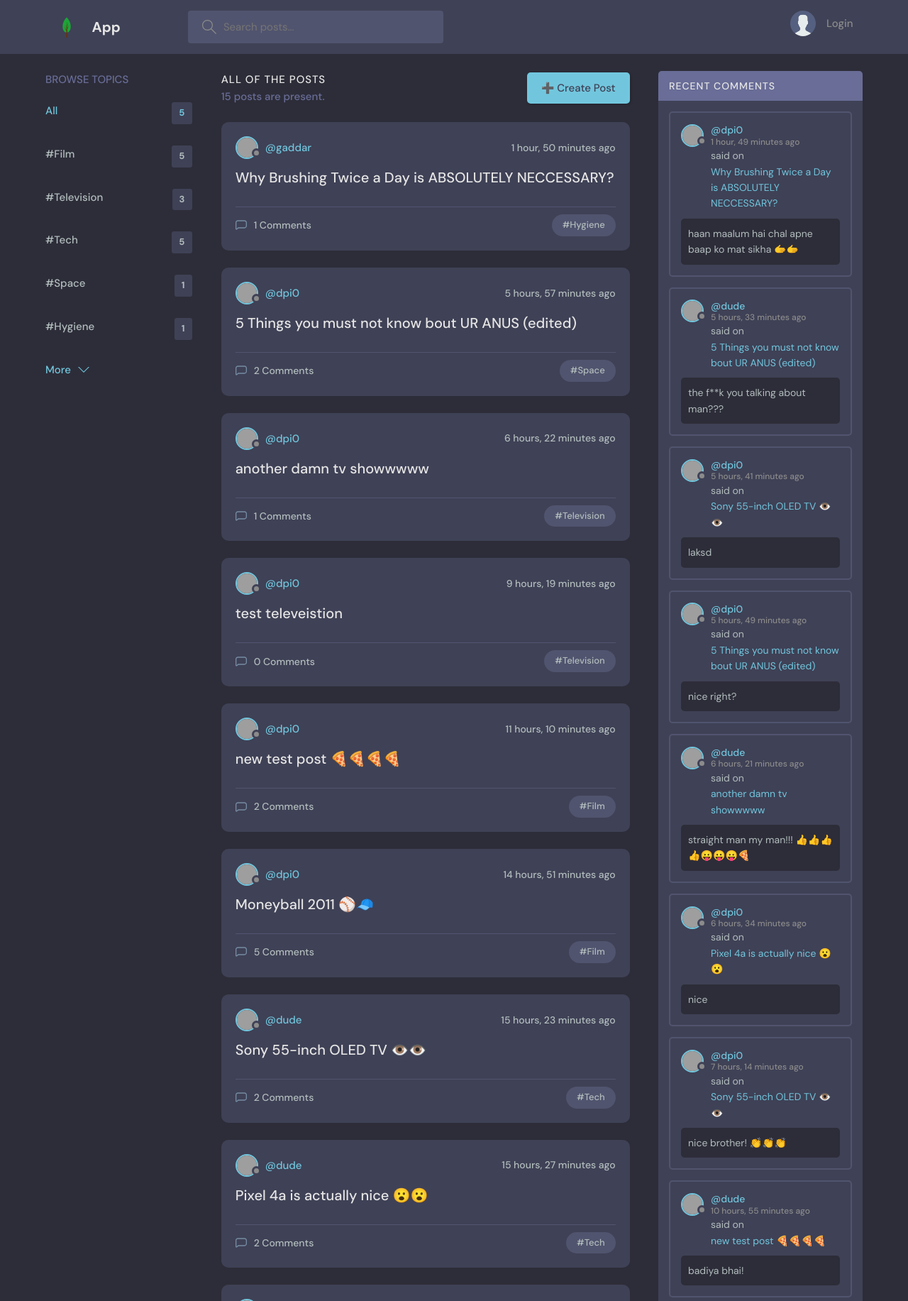
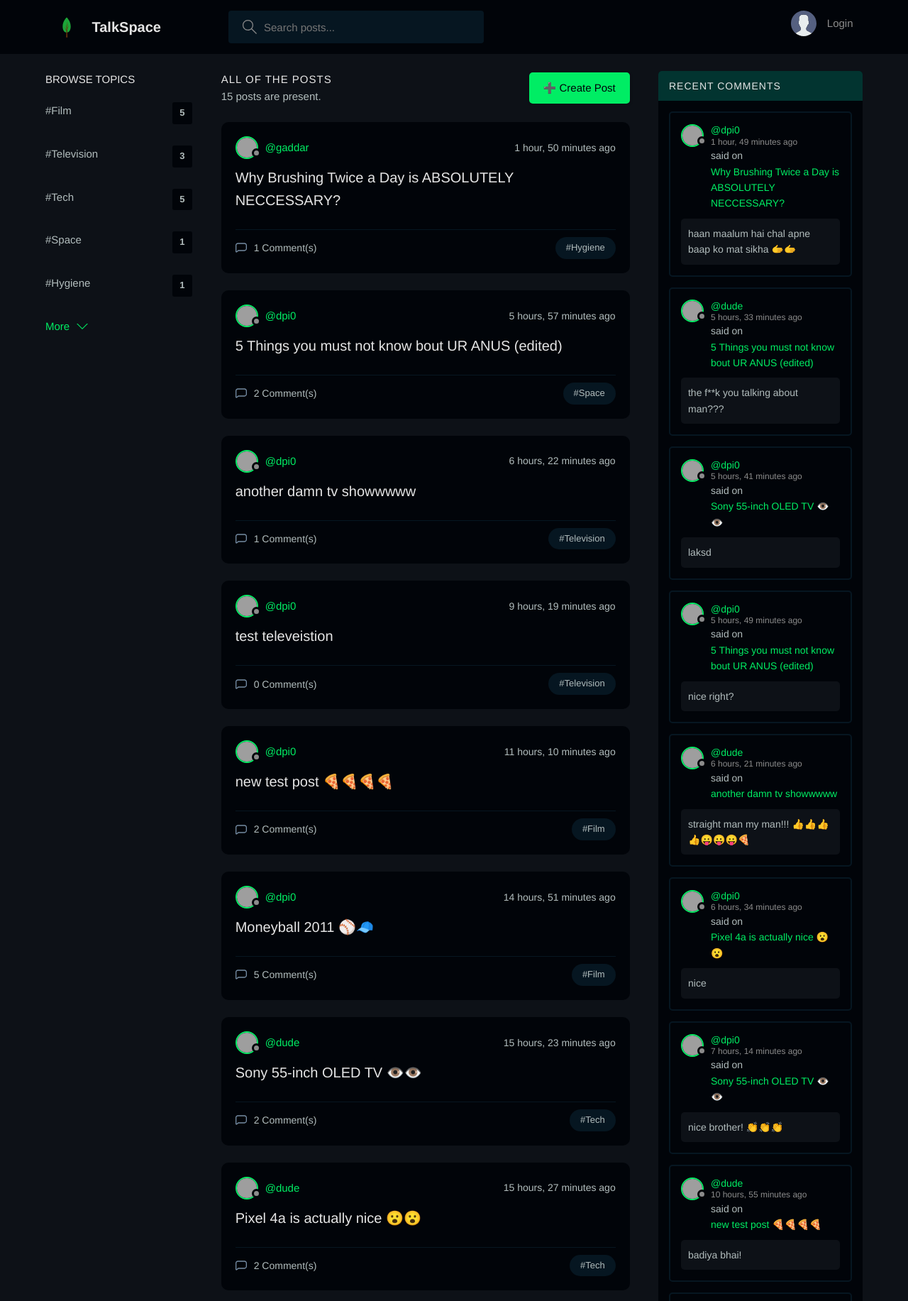
Before and after one commit to dpi0/django_app1, a Django app: page / in a window 1280 px wide. Shown: the top 1833 px of the page at 71% size. Run offline with Django 4.2, Linux system fonts and the light colour scheme; data comes from the database, SQL or seed files in the repository; both versions use the stored data as it was after the commit; grey boxes are pictures that could not be loaded.

Commit message:
fixed responsiveness and topics

```diff
--- a/main_app/templates/main_app/drivers/home_feed_driver.html
+++ b/main_app/templates/main_app/drivers/home_feed_driver.html
@@ -24,7 +24,7 @@
                     d="M5 2C3.34315 2 2 3.34315 2 5V17.9868L5.64242 15H19C20.6569 15 22 13.6569 22 12V5C22 3.34315 20.6569 2 19 2H5zM6.35758 17L3.26816 19.5333C2.41403 20.2337 1.15385 20.1091 0.453464 19.2549C0.160246 18.8974 0 18.4492 0 17.9868V5C0 2.23858 2.23858 0 5 0H19C21.7614 0 24 2.23858 24 5V12C24 14.7614 21.7614 17 19 17H6.35758z"
                     fill="#758CA3" />
             </svg>
-            {{post.comment_set.count}} Comments
+            {{post.comment_set.count}} Comment(s)
         </a>
         <p class="roomListRoom__topic">#{{post.topic.title}}</p>
     </div>
--- a/main_app/templates/main_app/drivers/topics_driver.html
+++ b/main_app/templates/main_app/drivers/topics_driver.html
@@ -3,9 +3,7 @@
         <h2>Browse Topics</h2>
     </div>
     <ul class="topics__list">
-        <li>
-            <a href="{% url 'home' %}" class="active">All <span>{{topics.count}}</span></a>
-        </li>
+
         {% for topic in topics %}
 
         <li>
@@ -15,7 +13,7 @@
         {% endfor %}
 
     </ul>
-    <a class="btn btn--link" href="topics.html">
+    <a class="btn btn--link" href="{% url 'topics' %}">
         More
         <svg version="1.1" xmlns="http://www.w3.org/2000/svg" width="32" height="32" viewBox="0 0 32 32">
             <title>chevron-down</title>
--- a/main_app/templates/main_app/home.html
+++ b/main_app/templates/main_app/home.html
@@ -9,7 +9,7 @@
 
     <div class="roomList">
       <div class="mobile-menu">
-        <form class="header__search">
+        <form action="{% url 'home' %}" class="header__search">
           <label>
             <svg version="1.1" xmlns="http://www.w3.org/2000/svg" width="32" height="32" viewBox="0 0 32 32">
               <title>search</title>
@@ -17,11 +17,11 @@
                 d="M32 30.586l-10.845-10.845c1.771-2.092 2.845-4.791 2.845-7.741 0-6.617-5.383-12-12-12s-12 5.383-12 12c0 6.617 5.383 12 12 12 2.949 0 5.649-1.074 7.741-2.845l10.845 10.845 1.414-1.414zM12 22c-5.514 0-10-4.486-10-10s4.486-10 10-10c5.514 0 10 4.486 10 10s-4.486 10-10 10z">
               </path>
             </svg>
-            <input placeholder="Search for posts" />
+            <input name="q" placeholder="Search for posts" />
           </label>
         </form>
         <div class="mobile-menuItems">
-          <a class="btn btn--main btn--pill" href="#">Browse Topics</a>
+          <a class="btn btn--main btn--pill" href="{% url 'topics' %}">Browse Topics</a>
           <a class="btn btn--main btn--pill" href="#">Recent Activities</a>
         </div>
       </div>
--- a/main_app/urls.py
+++ b/main_app/urls.py
@@ -1,9 +1,5 @@
 from django.urls import path
-from .views import (
-    home,
-    about,
-    post,
-)
+from .views import home, about, post, topics_page
 from .views_drivers.views_auth import (
     login_view,
     logout_view,
@@ -43,4 +39,5 @@ urlpatterns = [
         delete_comment,
         name="delete_comment",
     ),
+    path("topics/", topics_page, name="topics"),
 ]
--- a/main_app/views.py
+++ b/main_app/views.py
@@ -22,7 +22,7 @@ def home(request):
     # NOTE: topic __ (double _) title means for "topic" var in Post
     # go to the parent of this "topic" var and get the "title"
     # i.e the foreign key
-    topics = Topic.objects.all()
+    topics = Topic.objects.all()[0:5]
     # comments = Comment.objects.filter(post__title__icontains=)
     posts_count = posts.count()
     # comments_count = comments.count()
@@ -63,3 +63,12 @@ def post(request, post_id):
     # this function, and we can pass on this value to the template
     # using "context" which should be a dict
     return render(request, "main_app/post.html", context)
+
+
+def topics_page(request):
+    query_param = (
+        request.GET.get("q") if request.GET.get("q") is not None else ""
+    )
+    topics = Topic.objects.filter(title__icontains=query_param)
+    context = {"topics": topics}
+    return render(request, "main_app/topics.html", context)
--- a/static/styles/main.css
+++ b/static/styles/main.css
@@ -1,23 +1,24 @@
 @import url("https://fonts.googleapis.com/css2?family=DM+Sans:wght@400;500;700&display=swap");
 
 :root {
-  --color-main: #71c6dd;
+  --color-main: #00ed64;
   --color-main-light: #e1f6fb;
-  --color-dark: #3f4156;
-  --color-dark-medium: #51546e;
-  --color-dark-light: #696d97;
+  --color-dark: #010409;
+  --color-dark-medium: #061621;
+  --color-dark-light: #023430;
   --color-light: #e5e5e5;
   --color-gray: #8b8b8b;
   --color-light-gray: #b2bdbd;
-  --color-bg: #2d2d39;
+  --color-bg: #0d1117;
   --color-success: #5dd693;
   --color-error: #fc4b0b;
+  --color-mylight-text: #e5e5e5;
 }
 
 /*========== base styles ==========*/
 
 * {
-  font-family: "DM Sans", -apple-system, BlinkMacSystemFont, "Segoe UI", Roboto, Oxygen, Ubuntu, Cantarell, "Open Sans",
+  font-family: "Helvetica", -apple-system, BlinkMacSystemFont, "Segoe UI",
     "Helvetica Neue", sans-serif;
   margin: 0;
   padding: 0;
@@ -213,7 +214,7 @@ a {
   position: absolute;
   top: 5rem;
   right: 0.5rem;
-  background: var(--color-dark-light);
+  background: #010409;
   border-radius: 5px;
   box-shadow: 1px 1px 3px 1px rgba(0, 0, 0, 0.15);
   overflow: hidden;
@@ -563,7 +564,7 @@ a {
 .topics__header h2 {
   text-transform: uppercase;
   font-weight: 500;
-  color: var(--color-dark-light);
+  color: var(--color-mylight-text);
 }
 
 .topics__list {
@@ -635,7 +636,7 @@ a {
 
 .roomList__header p {
   font-weight: 500;
-  color: var(--color-dark-light);
+  color: #b2bdbd;
 }
 
 /*========== Room List Room ==========*/
--- a/templates/base.html
+++ b/templates/base.html
@@ -34,6 +34,3 @@
 </body>
 
 </html>
-
-
-x
--- a/templates/navbar.html
+++ b/templates/navbar.html
@@ -4,7 +4,7 @@
     <div class="container">
         <a href="{% url 'home' %}" class="header__logo">
             <img src="{% static 'assets/logo.svg' %}" />
-            <h1>App</h1>
+            <h1>TalkSpace</h1>
         </a>
         <form class="header__search" method="GET" action="{% url 'home' %}">
             <label>
```
Also changed, not shown: main_app/templates/main_app/activity.html (added, +64 -0 lines), main_app/templates/main_app/topics.html (added, +48 -0 lines), db.sqlite3.
